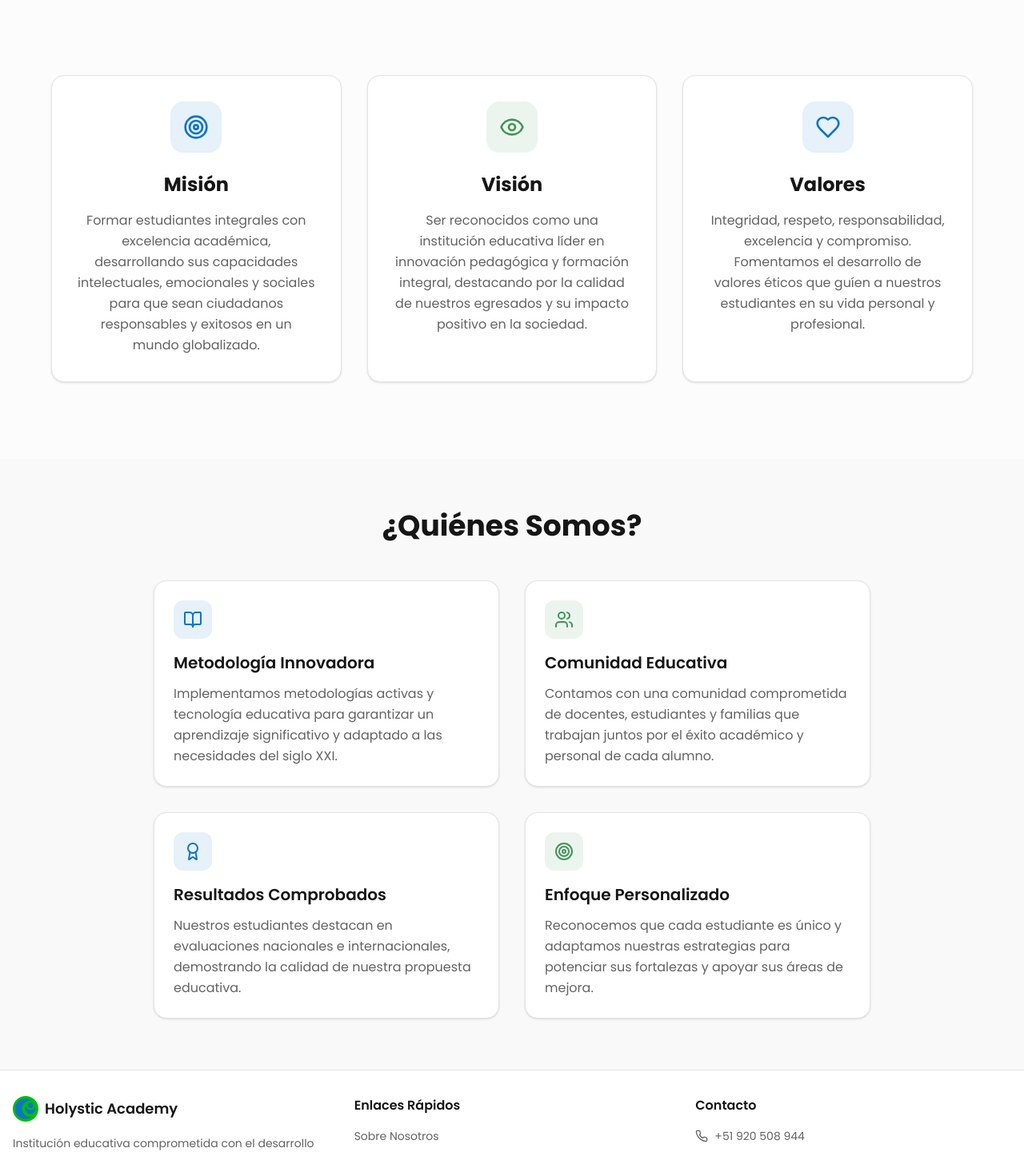
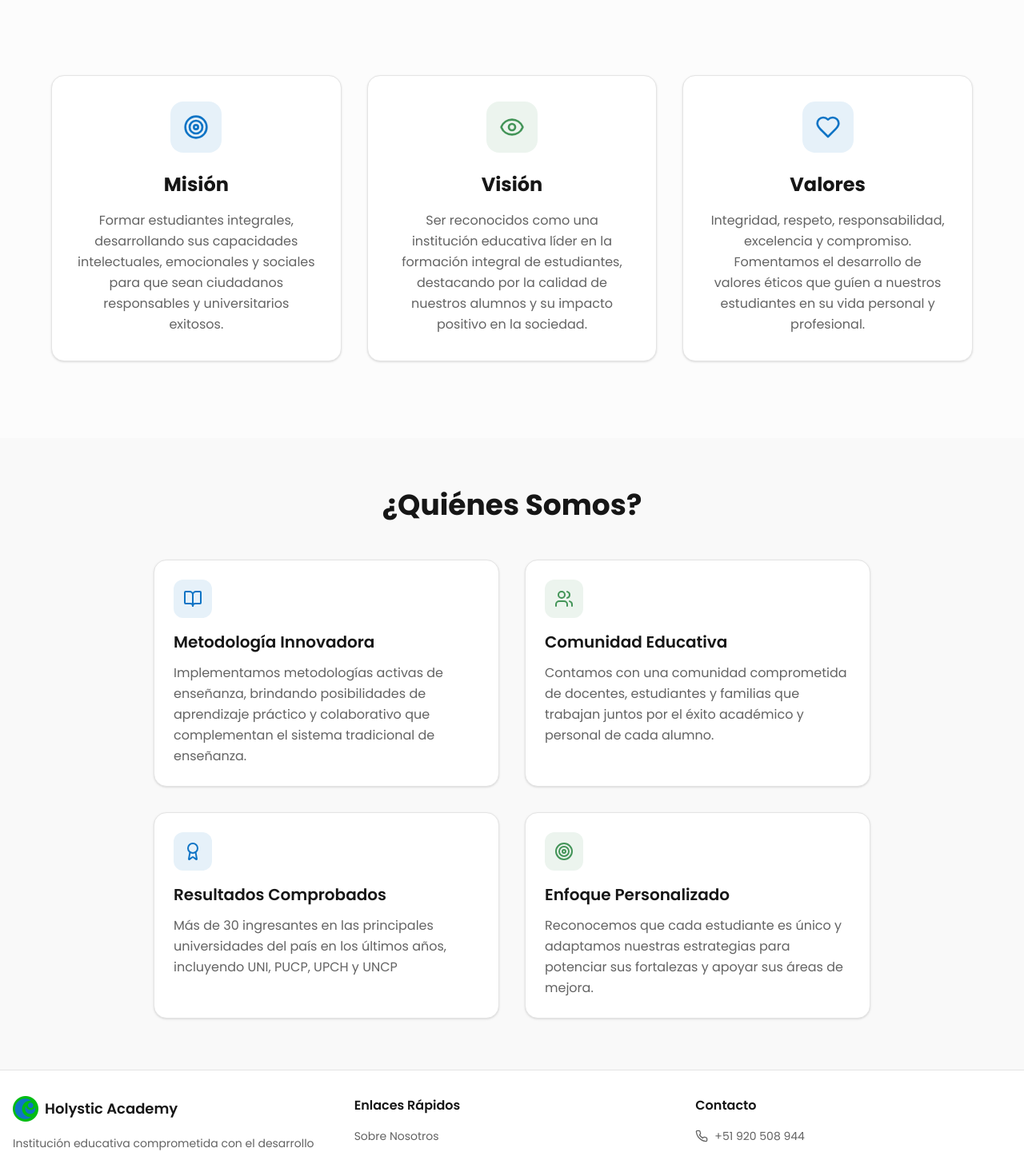
Before and after one commit to holystic1501/academiaholystic, a Next.js app: page /academia in a window 1280 px wide. Shown: the part 390-1831 px from the top of the page at 80% size. Built offline with nearby package versions, Linux system fonts and the light colour scheme.

Commit message:
arreglo de academia

```diff
--- a/app/academia/page.tsx
+++ b/app/academia/page.tsx
@@ -33,8 +33,8 @@ export default function AcademiaPage() {
               </div>
               <h2 className="text-xl sm:text-2xl font-bold mb-4">Misión</h2>
               <p className="text-muted-foreground leading-relaxed text-sm sm:text-base">
-                Formar estudiantes integrales con excelencia académica, desarrollando sus capacidades intelectuales,
-                emocionales y sociales para que sean ciudadanos responsables y exitosos en un mundo globalizado.
+                Formar estudiantes integrales, desarrollando sus capacidades intelectuales,
+                emocionales y sociales para que sean ciudadanos responsables y universitarios exitosos.
               </p>
             </div>
 
@@ -45,8 +45,8 @@ export default function AcademiaPage() {
               </div>
               <h2 className="text-xl sm:text-2xl font-bold mb-4">Visión</h2>
               <p className="text-muted-foreground leading-relaxed text-sm sm:text-base">
-                Ser reconocidos como una institución educativa líder en innovación pedagógica y formación integral,
-                destacando por la calidad de nuestros egresados y su impacto positivo en la sociedad.
+                Ser reconocidos como una institución educativa líder en la formación integral de estudiantes,
+                destacando por la calidad de nuestros alumnos y su impacto positivo en la sociedad.
               </p>
             </div>
 
@@ -79,8 +79,8 @@ export default function AcademiaPage() {
                 </div>
                 <h3 className="text-lg sm:text-xl font-semibold mb-3">Metodología Innovadora</h3>
                 <p className="text-muted-foreground leading-relaxed text-sm sm:text-base">
-                  Implementamos metodologías activas y tecnología educativa para garantizar un aprendizaje significativo
-                  y adaptado a las necesidades del siglo XXI.
+                  Implementamos metodologías activas de enseñanza, brindando posibilidades de aprendizaje práctico y
+                  colaborativo que complementan el sistema tradicional de enseñanza.
                 </p>
               </div>
 
@@ -101,8 +101,8 @@ export default function AcademiaPage() {
                 </div>
                 <h3 className="text-lg sm:text-xl font-semibold mb-3">Resultados Comprobados</h3>
                 <p className="text-muted-foreground leading-relaxed text-sm sm:text-base">
-                  Nuestros estudiantes destacan en evaluaciones nacionales e internacionales, demostrando la calidad de
-                  nuestra propuesta educativa.
+                  Más de 30 ingresantes en las principales universidades del país en los últimos años, incluyendo
+                  UNI, PUCP, UPCH y UNCP
                 </p>
               </div>
 
--- a/app/matriculas/page.tsx
+++ b/app/matriculas/page.tsx
@@ -78,7 +78,7 @@ export default function MatriculasPage() {
         <div className="container mx-auto px-3 sm:px-4 relative z-10 text-center">
           <div className="inline-flex items-center gap-2 bg-white/20 backdrop-blur-sm text-white px-3 py-1.5 sm:px-4 sm:py-2 rounded-full text-xs sm:text-sm font-medium mb-4 sm:mb-6">
             <GraduationCap className="w-3 h-3 sm:w-4 sm:h-4" />
-            <span>Matrículas Abiertas 2024</span>
+            <span>Matrículas Abiertas 2026</span>
           </div>
           <h1 className="text-3xl sm:text-4xl md:text-5xl font-bold text-balance mb-4 sm:mb-6 text-white">
             Inscríbete en Holystic Academy
```
